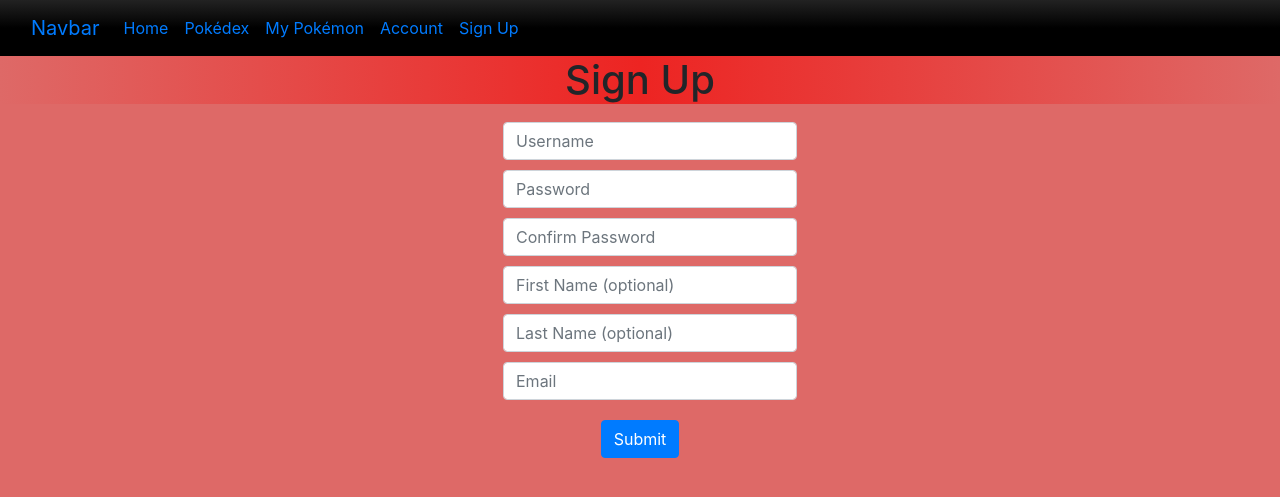
After one commit to JSander72/pokemon-website, a Flask app: page /signup in a window 1280 px wide. The commit adds this page. Shown: the top 497 px of the page. Run offline with Flask 3, Linux system fonts and the light colour scheme; some libraries are stand-ins or nearby versions.

Commit message:
added functionality for database and signup page

```diff
--- a/app/forms.py
+++ b/app/forms.py
@@ -1,7 +1,16 @@
 from flask_wtf import FlaskForm
-from wtforms import StringField, SubmitField
-from wtforms.validators import DataRequired
+from wtforms import StringField, PasswordField, SubmitField
+from wtforms.validators import DataRequired, EqualTo
 
 class PokeDex(FlaskForm):
     pokereq = StringField('pokereq')
     submit = SubmitField()
+
+class SignUpForm(FlaskForm):
+    username = StringField('Username', validators=[DataRequired()])
+    password = PasswordField('Password', validators=[DataRequired()])
+    email = StringField('Email', validators=[DataRequired()])
+    first_name = StringField('First Name')
+    last_name = StringField('Last Name')
+    confirm_password = PasswordField('Confirm Password', validators=[DataRequired(), EqualTo('password')])
+    submit = SubmitField()
--- a/app/routes.py
+++ b/app/routes.py
@@ -1,9 +1,9 @@
 from flask import redirect, render_template, request, url_for
 from app import app
-from .forms import PokeDex
+from .forms import PokeDex, SignUpForm
 import requests as r
+from .models import User
 
-@app.route('/')
 @app.route('/index')
 def index():
     return render_template('index.html')
@@ -32,7 +32,7 @@ def poke():
                             "poke_id": data['id'],
                             "name": data['name'].title(),
                             "ability1":data['abilities'][0]["ability"]["name"],
-                            "ability2":data['abilities'][1]["ability"]["name"],
+                            "ability2": data['abilities'][1]["ability"]["name"] if len(data['abilities']) >= 2 else "" ,
                             "base experience":data['base_experience'],
                             "photo":data['sprites']['other']['home']["front_default"],
                             "attack base stat": data['stats'][1]['base_stat'],
@@ -46,3 +46,24 @@ def poke():
 
 
     return render_template('pokedex.html', form=form)
+
+@app.route('/signup', methods=["GET", "POST"])
+def signUp():
+    form = SignUpForm()
+    if request.method == 'POST':
+        if form.validate():
+            username = form.username.data
+            password = form.password.data
+            first_name = form.first_name.data
+            last_name = form.last_name.data
+            email = form.email.data
+
+            #add user to database
+            user = User(username, password, first_name, last_name, email)
+            print(user)
+            user.saveToDB()
+            print(user)
+            return redirect(url_for('poke'))
+
+
+    return render_template('signup.html', form = form)
--- a/app/static/main.css
+++ b/app/static/main.css
@@ -1,3 +1,20 @@
+.signup {
+    display: flex;
+    justify-content: center;
+    flex-direction: column;
+    max-width: max-content;
+}
+
+.signup > form > input {
+    margin: 10px;
+}
+
+#signuptitle {
+    display: flex;
+    justify-content: center;
+    background-image: linear-gradient(to right, rgb(222, 105, 103),rgb(237,36,34), rgb(222, 105, 103));
+}
+
 .poke_container {
     display: flex;
     justify-content: center;
@@ -7,7 +24,8 @@
 
 .pokecard {
     display: flex;
-    justify-content: center;
+    justify-content: space-around;
+    flex-direction:;
 }
 
 .card {
--- a/app/templates/nav.html
+++ b/app/templates/nav.html
@@ -19,7 +19,7 @@
             <a class="nav-link" href="#">Account</a>
           </li>
           <li class="nav-item">
-            <a class="nav-link" href="#">Sign In</a>
+            <a class="nav-link" href="/signup">Sign Up</a>
           </li>
         </ul>
       </div>
--- /dev/null
+++ b/app/templates/signup.html
@@ -0,0 +1,18 @@
+{% extends 'base.html' %}
+
+{% block content %}
+<h1 id="signuptitle">Sign Up</h1>
+<div class="container text-center signup">
+    <form method="POST" class="">
+        {{ form.hidden_tag() }}
+
+        {{ form.username(class='form-control', placeholder='Username') }}
+        {{ form.password(class='form-control', placeholder='Password') }}
+        {{ form.confirm_password(class='form-control', placeholder='Confirm Password') }}
+        {{ form.first_name(class='form-control', placeholder='First Name (optional)') }}
+        {{ form.last_name(class='form-control', placeholder='Last Name (optional)') }}
+        {{ form.email(class='form-control', placeholder='Email') }}
+        {{ form.submit(class='btn btn-primary justify-content-center') }}
+    </form>
+</div>
+{% endblock %}
--- a/config.py
+++ b/config.py
@@ -4,3 +4,5 @@ class Config():
     FLASK_APP = os.environ.get('FLASK_APP')
     FLASK_ENV = os.environ.get('FLASK_ENV')
     SECRET_KEY = os.environ.get('SECRET_KEY')
+    SQLALCHEMY_DATABASE_URI = os.environ.get('DATABASE_URL')
+    SQLALCHEMY_TRACK_MODIFICATIONS = False
--- a/requirements.txt
+++ b/requirements.txt
@@ -3,6 +3,7 @@ certifi==2022.12.7
 charset-normalizer==3.1.0
 click==8.1.3
 Flask==2.2.3
+Flask-Login==0.6.2
 Flask-Migrate==4.0.4
 Flask-SQLAlchemy==3.0.3
 Flask-WTF==1.1.1
```
Also changed, not shown: app/__init__.py (+7 -1 lines), app/models.py (added, +27 -0 lines), 1 other file.
